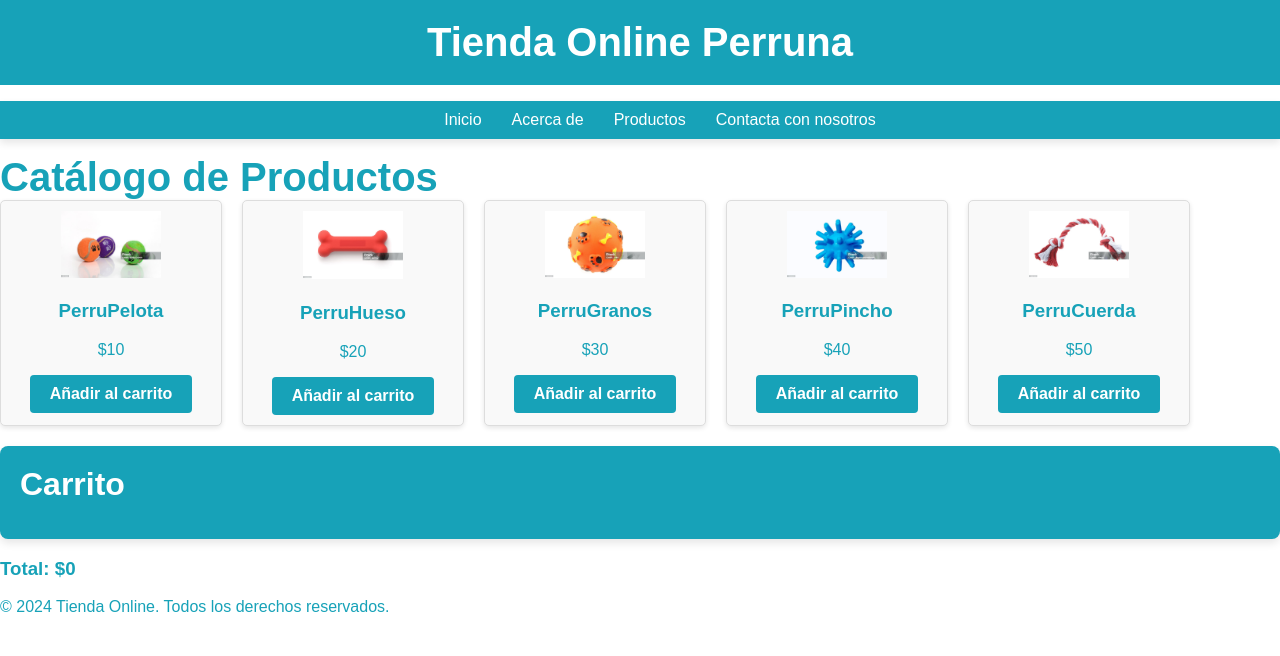
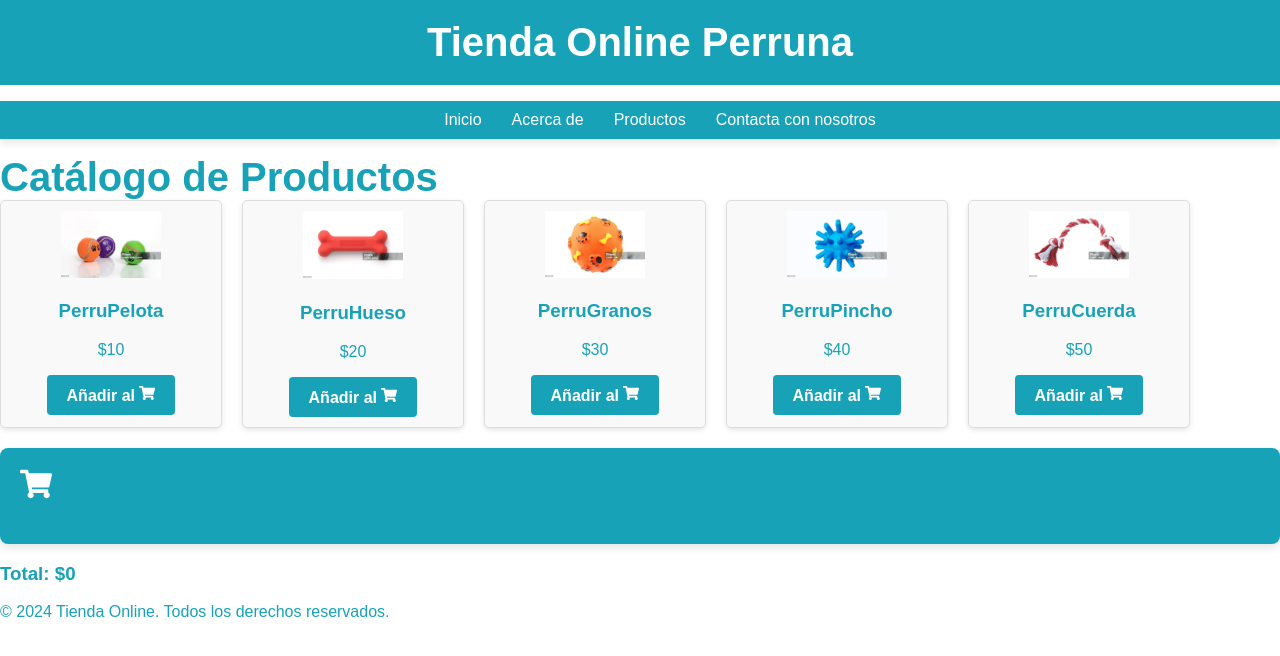
Before and after one commit to monicapenacho/REACT, a React (Create React App) app in the folder tienda/: page /products in a window 1280 px wide. Shown: the top 656 px of the page. Built offline with nearby package versions, Linux system fonts and the light colour scheme.

Commit message:
Icono carrito

```diff
--- a/tienda/src/componentes/Product.js
+++ b/tienda/src/componentes/Product.js
@@ -1,11 +1,13 @@
 // Un componente que representa un solo producto
+import { FaShoppingCart } from "react-icons/fa";
 export default function Product({ product, onAddToCart }) {
     return (
       <div className="product">
         <img src={product.image} alt={product.name} width="100" />
         <h3>{product.name}</h3>
         <p>{product.price}</p>
-        <button className="btn btn-info" onClick={() => onAddToCart(product)}>Añadir al carrito</button>
+        {/* <button className="btn btn-info" onClick={() => onAddToCart(product)}>Añadir al carrito</button> */}
+        <button className="btn btn-info" onClick={() => onAddToCart(product)}>Añadir al <FaShoppingCart /></button>
       </div>
     );
   }
--- a/tienda/src/pages/ProductList.js
+++ b/tienda/src/pages/ProductList.js
@@ -3,7 +3,7 @@ import "../App.css"; // Importa el archivo CSS para los estilos
 import Product from "../componentes/Product";
 import CalculateTotal from "../componentes/CalculateTotal";
 // fUENTE internet: Importa el icono de carrito de React Icons
-// import { FaShoppingCart } from "react-icons/fa";
+import { FaShoppingCart } from "react-icons/fa";
 
 
 // Componente principal que maneja la lista de productos y el carrito
@@ -36,9 +36,9 @@ export default function ProductList() {
       <div className="cart">
         {/* <h2>Carrito</h2> */}
         <h2 className="carrito">
-            Carrito
+            {/* Carrito */}
             {/* Fuente Internet: icono de carrito */}
-           {/* <FaShoppingCart />  */}
+           <FaShoppingCart />
         </h2>
         <ul>
           {cart.map((item, index) => (
```
